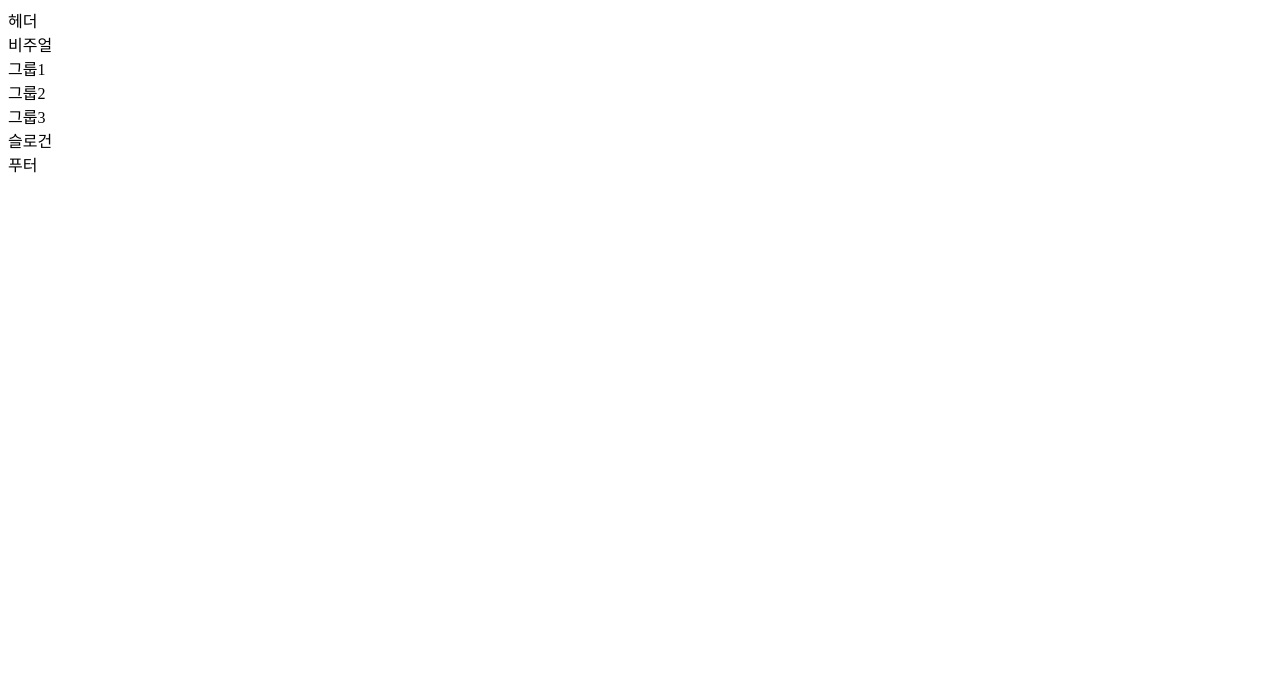
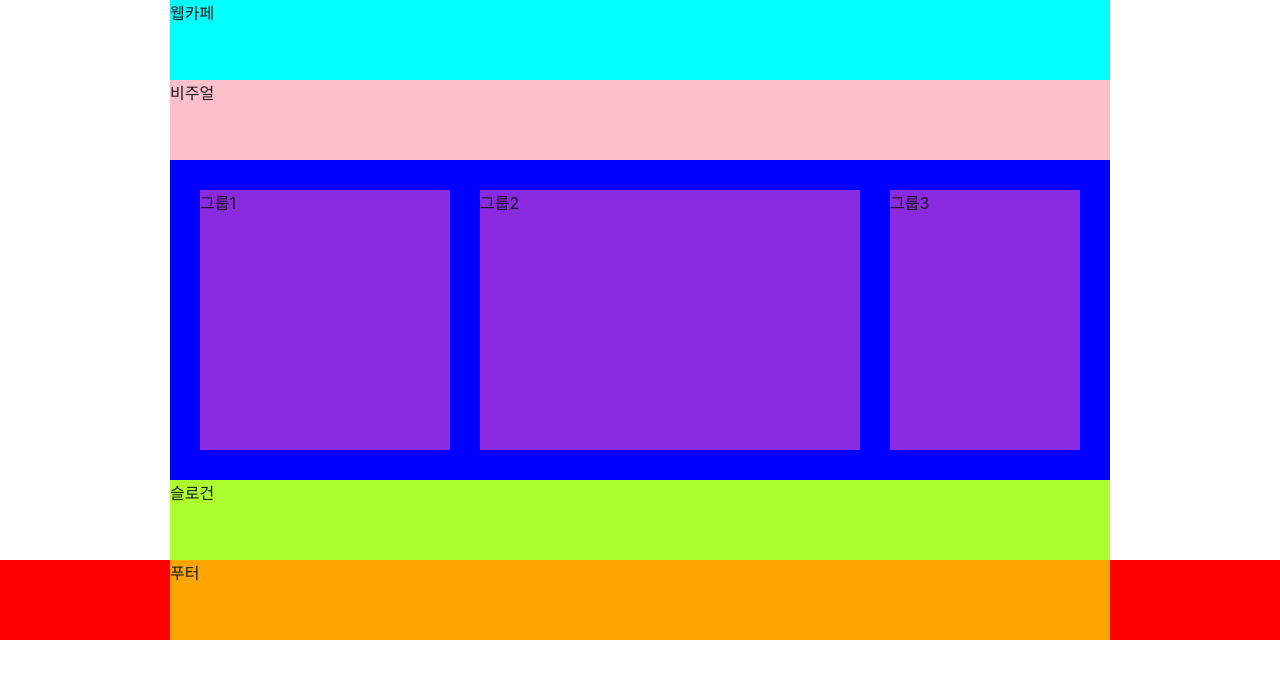
Before and after one commit to pereng11/zeroConnecTo, a website: page HTML5/index.html in a window 1280 px wide. Drawn offline with Linux system fonts and the light colour scheme; a web font is replaced by a local one.

Commit message:
CSS 연결 및 플렉스 이용 레이아웃 구현

```diff
--- /dev/null
+++ b/HTML5/css/index.css
@@ -0,0 +1,84 @@
+@import url('https://cdn.jsdelivr.net/gh/orioncactus/pretendard@v1.3.4/dist/web/static/pretendard.css');
+@import url('./normalize.css');
+@import url('./reset.css');
+
+/* 기본 스타일 */
+*,
+*::before,
+*::after {
+	box-sizing: border-box;
+}
+
+/* 본문 스타일 */
+body {
+	font-family: Pretendard, -apple-system, BlinkMacSystemFont, system-ui, Roboto,
+		'Helvetica Neue', 'Segoe UI', 'Apple SD Gothic Neo', 'Noto Sans KR',
+		'Malgun Gothic', 'Apple Color Emoji', 'Segoe UI Emoji', 'Segoe UI Symbol',
+		sans-serif;
+	font-weight: 400;
+	background: #fff;
+	color: #181818;
+}
+
+/* 레이아웃 */
+.header,
+.visual,
+.main,
+.slogan,
+.footer-inner {
+	width: 940px;
+	margin: 0 auto;
+}
+
+/* 헤더 */
+.header {
+	background: aqua;
+	height: 10vh;
+}
+
+/* 비주얼 */
+.visual {
+	background: pink;
+	height: 10vh;
+}
+
+/* 메인콘텐츠 */
+.main {
+	display: flex;
+	flex-flow: row wrap;
+	justify-content: space-evenly;
+	align-items: stretch;
+	background: blue;
+	padding: 30px 0;
+	height: 40vh;
+}
+
+/* 그룹 */
+.group {
+	background: blueviolet;
+}
+
+.group1 {
+	width: 250px;
+}
+.group2 {
+	width: 380px;
+}
+.group3 {
+	width: 190px;
+}
+
+/* 슬로건 */
+.slogan {
+	background: greenyellow;
+	height: 10vh;
+}
+
+/* 푸터 */
+.footer {
+	background: red;
+}
+.footer-inner {
+	background: orange;
+	height: 10vh;
+}
--- a/HTML5/index.html
+++ b/HTML5/index.html
@@ -4,9 +4,12 @@
 		<meta charset="UTF-8" />
 		<meta name="viewport" content="width=device-width, initial-scale=1.0" />
 		<title>웹카페 - HTML5</title>
+		<link rel="stylesheet" href="./css/index.css" />
 	</head>
 	<body>
-		<header class="header">헤더</header>
+		<header class="header">
+			<h1>웹카페</h1>
+		</header>
 		<div class="visual">비주얼</div>
 		<main class="main">
 			<div class="group group1">그룹1</div>
```
